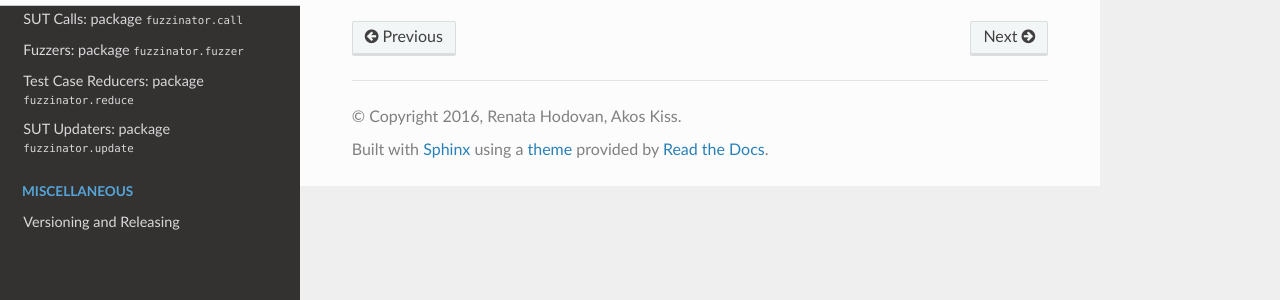
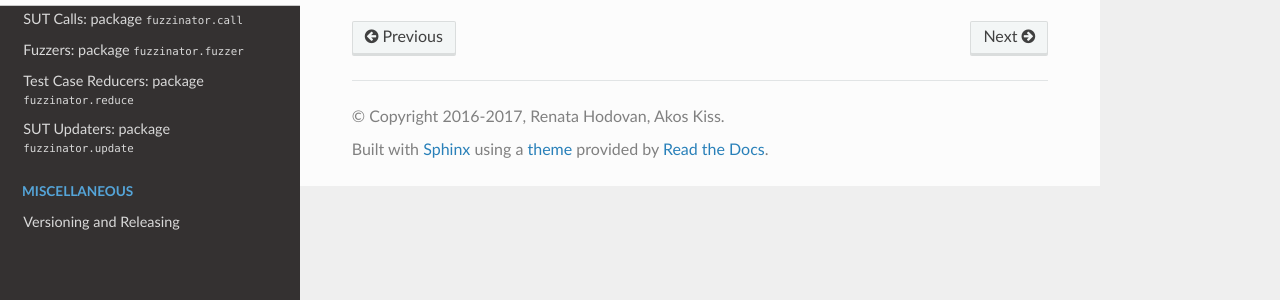
Before and after one commit to renatahodovan/fuzzinator, a Sphinx documentation site: the page built from docs/fuzzinator.rst, in a window 1280 px wide. Shown: the part 268-568 px from the top of the page. Built offline with Sphinx 7.4.7 and the Read the Docs theme 2.0.0, drawn with Linux system fonts in a browser that asks for light colours; pages that are not in the unit, such as notebooks, are missing from menus; the version number could not be read and is left out; some of the changed lines change nothing that is shown.

Commit message:
Update Sphinx-based documentation (#9)
* Simplify conf.py (move project identification to the start of the
  file and drop unused/default settings)
* Update copyright years
* Replace "make" files with minimal versions
* Whitespace-fix package doc files

```diff
--- a/docs/conf.py
+++ b/docs/conf.py
@@ -1,8 +1,7 @@
 #!/usr/bin/env python3
 # -*- coding: utf-8 -*-
 #
-# Fuzzinator documentation build configuration file, created by
-# sphinx-quickstart on Fri Nov  4 13:51:03 2016.
+# Fuzzinator documentation build configuration file, created by sphinx-quickstart
 #
 # This file is execfile()d with the current directory set to its
 # containing dir.
@@ -13,6 +12,11 @@
 # All configuration values have a default; values that are commented out
 # serve to show the default.
 
+# General information about the project.
+project = 'Fuzzinator'
+author = 'Renata Hodovan, Akos Kiss'
+copyright = '2016-2017, %s' % author
+
 # If extensions (or modules to document with autodoc) are in another directory,
 # add these directories to sys.path here. If the directory is relative to the
 # documentation root, use os.path.abspath to make it absolute, like shown here.
@@ -20,6 +24,22 @@
 import os
 import sys
 sys.path.insert(0, os.path.abspath('..'))
+
+# The version info for the project you're documenting, acts as replacement for
+# |version| and |release|, also used in various other places throughout the
+# built documents.
+#
+# The short X.Y version.
+from fuzzinator import __version__ as version
+# The full version, including alpha/beta/rc tags.
+release = version
+if release.endswith('r'):
+    try:
+        import subprocess
+        release = '%s+%s' % (version, subprocess.check_output('git show -s --format="%h"',
+                                                              shell=True, universal_newlines=True))
+    except:
+        pass
 
 # -- Project-specific extensions ------------------------------------------
 
@@ -108,33 +128,8 @@
 # source_suffix = ['.rst', '.md']
 source_suffix = '.rst'
 
-# The encoding of source files.
-#
-# source_encoding = 'utf-8-sig'
-
 # The master toctree document.
 master_doc = 'index'
-
-# General information about the project.
-project = 'Fuzzinator'
-author = 'Renata Hodovan, Akos Kiss'
-copyright = '2016, %s' % author
-
-# The version info for the project you're documenting, acts as replacement for
-# |version| and |release|, also used in various other places throughout the
-# built documents.
-#
-# The short X.Y version.
-from fuzzinator import __version__ as version
-# The full version, including alpha/beta/rc tags.
-release = version
-if release.endswith('r'):
-    try:
-        import subprocess
-        release = '%s+%s' % (version, subprocess.check_output('git show -s --format="%h"',
-                                                              shell=True, universal_newlines=True))
-    except:
-        pass
 
 # The language for content autogenerated by Sphinx. Refer to documentation
 # for a list of supported languages.
@@ -143,24 +138,10 @@
 # Usually you set "language" from the command line for these cases.
 language = None
 
-# There are two options for replacing |today|: either, you set today to some
-# non-false value, then it is used:
-#
-# today = ''
-#
-# Else, today_fmt is used as the format for a strftime call.
-#
-# today_fmt = '%B %d, %Y'
-
 # List of patterns, relative to source directory, that match files and
 # directories to ignore when looking for source files.
 # This patterns also effect to html_static_path and html_extra_path
 exclude_patterns = ['_build', 'Thumbs.db', '.DS_Store']
-
-# The reST default role (used for this markup: `text`) to use for all
-# documents.
-#
-# default_role = None
 
 # If true, '()' will be appended to :func: etc. cross-reference text.
 #
@@ -171,19 +152,8 @@
 #
 add_module_names = True
 
-# If true, sectionauthor and moduleauthor directives will be shown in the
-# output. They are ignored by default.
-#
-# show_authors = False
-
 # The name of the Pygments (syntax highlighting) style to use.
 pygments_style = 'sphinx'
-
-# A list of ignored prefixes for module index sorting.
-# modindex_common_prefix = []
-
-# If true, keep warnings as "system message" paragraphs in the built documents.
-# keep_warnings = False
 
 # If true, `todo` and `todoList` produce output, else they produce nothing.
 todo_include_todos = True
@@ -193,8 +163,6 @@
 
 # The theme to use for HTML and HTML Help pages.  See the documentation for
 # a list of builtin themes.
-#
-# html_theme = 'nature'
 
 # on_rtd is whether we are on readthedocs.org
 on_rtd = os.environ.get('READTHEDOCS', None) == 'True'
@@ -210,9 +178,6 @@
 #
 # html_theme_options = {}
 
-# Add any paths that contain custom themes here, relative to this directory.
-# html_theme_path = []
-
 # The name for this set of Sphinx documents.
 # "<project> v<release> documentation" by default.
 #
@@ -222,120 +187,40 @@
 #
 html_short_title = '%s %s documentation' % (project, version)
 
-# The name of an image file (relative to this directory) to place at the top
-# of the sidebar.
-#
-# html_logo = None
-
-# The name of an image file (relative to this directory) to use as a favicon of
-# the docs.  This file should be a Windows icon file (.ico) being 16x16 or 32x32
-# pixels large.
-#
-# html_favicon = None
-
 # Add any paths that contain custom static files (such as style sheets) here,
 # relative to this directory. They are copied after the builtin static files,
 # so a file named "default.css" will overwrite the builtin "default.css".
 # html_static_path = ['_static']
 
-# Add any extra paths that contain custom files (such as robots.txt or
-# .htaccess) here, relative to this directory. These files are copied
-# directly to the root of the documentation.
-#
-# html_extra_path = []
-
-# If not None, a 'Last updated on:' timestamp is inserted at every page
-# bottom, using the given strftime format.
-# The empty string is equivalent to '%b %d, %Y'.
-#
-# html_last_updated_fmt = None
-
-# If true, SmartyPants will be used to convert quotes and dashes to
-# typographically correct entities.
-#
-# html_use_smartypants = True
-
-# Custom sidebar templates, maps document names to template names.
-#
-# html_sidebars = {}
-
-# Additional templates that should be rendered to pages, maps page names to
-# template names.
-#
-# html_additional_pages = {}
-
-# If false, no module index is generated.
-#
-# html_domain_indices = True
-
-# If false, no index is generated.
-#
-# html_use_index = True
-
-# If true, the index is split into individual pages for each letter.
-#
-# html_split_index = False
-
 # If true, links to the reST sources are added to the pages.
 #
 html_show_sourcelink = False
 
-# If true, "Created using Sphinx" is shown in the HTML footer. Default is True.
-#
-# html_show_sphinx = True
 
-# If true, "(C) Copyright ..." is shown in the HTML footer. Default is True.
-#
-# html_show_copyright = True
-
-# If true, an OpenSearch description file will be output, and all pages will
-# contain a <link> tag referring to it.  The value of this option must be the
-# base URL from which the finished HTML is served.
-#
-# html_use_opensearch = ''
-
-# This is the file name suffix for HTML files (e.g. ".xhtml").
-# html_file_suffix = None
-
-# Language to be used for generating the HTML full-text search index.
-# Sphinx supports the following languages:
-#   'da', 'de', 'en', 'es', 'fi', 'fr', 'h', 'it', 'ja'
-#   'nl', 'no', 'pt', 'ro', 'r', 'sv', 'tr', 'zh'
-#
-# html_search_language = 'en'
-
-# A dictionary with options for the search language support, empty by default.
-# 'ja' uses this config value.
-# 'zh' user can custom change `jieba` dictionary path.
-#
-# html_search_options = {'type': 'default'}
-
-# The name of a javascript file (relative to the configuration directory) that
-# implements a search results scorer. If empty, the default will be used.
-#
-# html_search_scorer = 'scorer.js'
+# -- Options for HTMLHelp output ------------------------------------------
 
 # Output file base name for HTML help builder.
 htmlhelp_basename = 'fuzzinatordoc'
 
+
 # -- Options for LaTeX output ---------------------------------------------
 
 latex_elements = {
-     # The paper size ('letterpaper' or 'a4paper').
-     #
-     # 'papersize': 'letterpaper',
+    # The paper size ('letterpaper' or 'a4paper').
+    #
+    # 'papersize': 'letterpaper',
 
-     # The font size ('10pt', '11pt' or '12pt').
-     #
-     # 'pointsize': '10pt',
+    # The font size ('10pt', '11pt' or '12pt').
+    #
+    # 'pointsize': '10pt',
 
-     # Additional stuff for the LaTeX preamble.
-     #
-     # 'preamble': '',
+    # Additional stuff for the LaTeX preamble.
+    #
+    # 'preamble': '',
 
-     # Latex figure (float) alignment
-     #
-     # 'figure_align': 'htbp',
+    # Latex figure (float) alignment
+    #
+    # 'figure_align': 'htbp',
 }
 
 # Grouping the document tree into LaTeX files. List of tuples
@@ -345,38 +230,6 @@
     (master_doc, 'fuzzinator.tex', '%s Documentation' % project, author, 'manual'),
 ]
 
-# The name of an image file (relative to this directory) to place at the top of
-# the title page.
-#
-# latex_logo = None
-
-# For "manual" documents, if this is true, then toplevel headings are parts,
-# not chapters.
-#
-# latex_use_parts = False
-
-# If true, show page references after internal links.
-#
-# latex_show_pagerefs = False
-
-# If true, show URL addresses after external links.
-#
-# latex_show_urls = False
-
-# Documents to append as an appendix to all manuals.
-#
-# latex_appendices = []
-
-# It false, will not define \strong, \code, 	itleref, \crossref ... but only
-# \sphinxstrong, ..., \sphinxtitleref, ... To help avoid clash with user added
-# packages.
-#
-# latex_keep_old_macro_names = True
-
-# If false, no module index is generated.
-#
-# latex_domain_indices = True
-
 
 # -- Options for manual page output ---------------------------------------
 
@@ -385,10 +238,6 @@
 man_pages = [
     (master_doc, 'fuzzinator', '%s Documentation' % project, [author], 1)
 ]
-
-# If true, show URL addresses after external links.
-#
-# man_show_urls = False
 
 
 # -- Options for Texinfo output -------------------------------------------
@@ -402,22 +251,6 @@
      'Miscellaneous'),
 ]
 
-# Documents to append as an appendix to all manuals.
-#
-# texinfo_appendices = []
-
-# If false, no module index is generated.
-#
-# texinfo_domain_indices = True
-
-# How to display URL addresses: 'footnote', 'no', or 'inline'.
-#
-# texinfo_show_urls = 'footnote'
-
-# If true, do not generate a @detailmenu in the "Top" node's menu.
-#
-# texinfo_no_detailmenu = False
-
 
 # Example configuration for intersphinx: refer to the Python standard library.
 intersphinx_mapping = {'https://docs.python.org/3/': None}
--- a/docs/fuzzinator.call.rst
+++ b/docs/fuzzinator.call.rst
@@ -3,4 +3,4 @@
 ======================================
 
 .. automodule:: fuzzinator.call
-    :members:
+   :members:
--- a/docs/fuzzinator.fuzzer.rst
+++ b/docs/fuzzinator.fuzzer.rst
@@ -3,4 +3,4 @@
 ======================================
 
 .. automodule:: fuzzinator.fuzzer
-    :members:
+   :members:
--- a/docs/fuzzinator.reduce.rst
+++ b/docs/fuzzinator.reduce.rst
@@ -3,4 +3,4 @@
 =================================================
 
 .. automodule:: fuzzinator.reduce
-    :members:
+   :members:
--- a/docs/fuzzinator.rst
+++ b/docs/fuzzinator.rst
@@ -3,4 +3,4 @@
 =======================================
 
 .. automodule:: fuzzinator
-    :members:
+   :members:
--- a/docs/fuzzinator.update.rst
+++ b/docs/fuzzinator.update.rst
@@ -3,4 +3,4 @@
 ===========================================
 
 .. automodule:: fuzzinator.update
-    :members:
+   :members:
```
Also changed, not shown: 2 other files.
